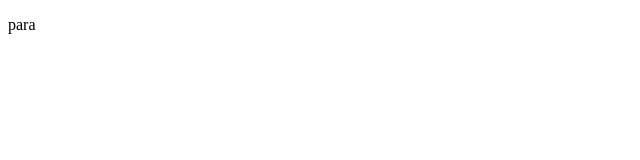
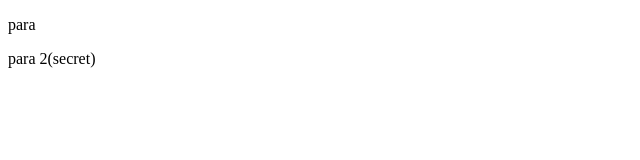
Before and after one commit to megha-gif/New-file, a plain HTML site: page index.html in a window 1280 px wide. Shown: the full height of the page, 0-640 px from the left. Drawn offline with Linux system fonts and the light colour scheme.

Commit message:
para2 added

```diff
--- a/index.html
+++ b/index.html
@@ -8,5 +8,6 @@
 </head>
 <body>
     <p>para</p>
+    <p>para 2(secret)</p>
 </body>
 </html>
```
